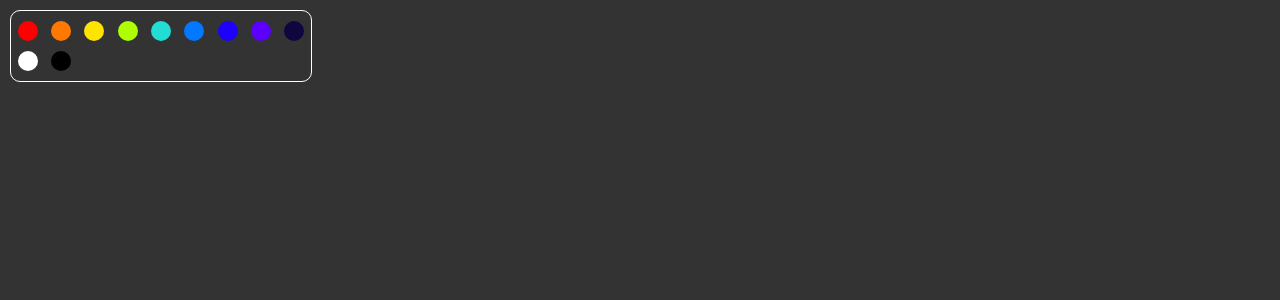
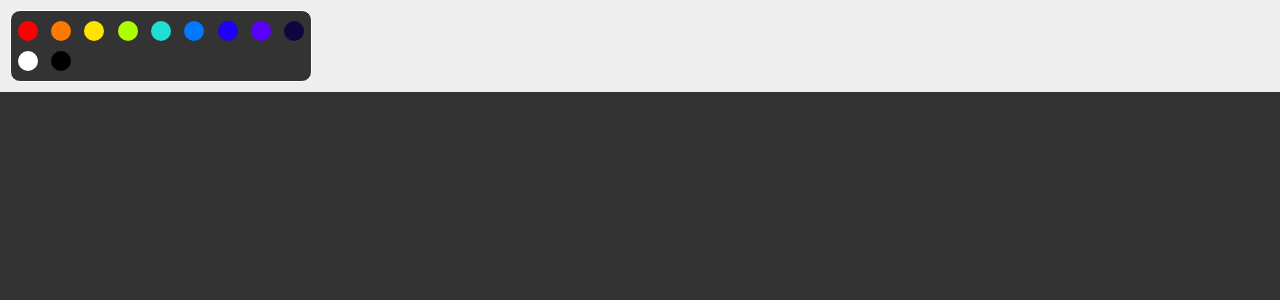
Before and after one commit to weswithley/co-mixing, a React app: page / in a window 1280 px wide. Shown: the top 300 px of the page. Built offline with nearby package versions, Linux system fonts and the light colour scheme.

Commit message:
Add / Remove ColorBtn.
Known problem : filter function in toolkit got error.


aaa

```diff
--- a/src/client/action/action.js
+++ b/src/client/action/action.js
@@ -1,5 +1,6 @@
 export const actionFilterList = {
   COLOR: 'COLOR',
+  COLOR_REMOVE: 'COLOR_REMOVE',
   REVERSE: 'REVERSE',
   ERASE: 'ERASE'
 }
--- a/src/client/component/App.js
+++ b/src/client/component/App.js
@@ -1,26 +1,29 @@
 // library
-import React, { useContext, Fragment } from 'react';
+import React, { useContext, useReducer } from 'react';
+
+// store
+import { CoMixingContext, mainEnum } from '../context/context';
+import { colorReducer } from '../reducer/reducer';
 
 // customize js
 import '../toolkit/toolkit.js';
 
 // components
 import { Nav } from './Nav';
-
-// store
-import { coMixingContext } from '../context/context';
+import { Mixer } from './Mixer';
 
 // scss
 import '../scss/style.scss';
 
 export const App = () => {
-  const context = useContext(coMixingContext);
+  const { colorDefaultEnum, colorNewEnum, iconDefaultEnum } = mainEnum;
+  const [colorUpdateNewEnum, colorReducerDispatch] = useReducer(colorReducer, colorNewEnum);
+  const context = { colorUpdateNewEnum, colorDefaultEnum, iconDefaultEnum, colorReducerDispatch }
 
   return (
-    <coMixingContext.Provider value={context }>
-      <Fragment>
-        <Nav></Nav>
-      </Fragment>
-    </coMixingContext.Provider>
+    <CoMixingContext.Provider value={ context }>
+      <Nav></Nav>
+      <Mixer></Mixer>
+    </CoMixingContext.Provider>
   );
 };
--- a/src/client/component/ColorBtn.js
+++ b/src/client/component/ColorBtn.js
@@ -6,15 +6,15 @@ import '../scss/color-btn.scss';
 
 export const ColorBtn = (props) => {
   let { colorSettings, colorSwitcher } = props;
-  const [colorSettingSettings, dispatch] = useReducer(colorSwitcher, colorSettings);
   const tmpRGB = 'rgb(' + colorSettings.rgb.r + ',' + colorSettings.rgb.g + ',' + colorSettings.rgb.b + ')';
 
   return (
     <div
       className="color-btn"
       style={{ backgroundColor: tmpRGB }}
-      onClick={() => dispatch(colorSettingSettings)}
-      onTouchStart={() => dispatch(colorSettingSettings)}>
+      onClick={() => colorSwitcher(colorSettings)}
+      onTouchStart={() => colorSwitcher(colorSettings)}
+    >
     </div>
   );
 };
--- /dev/null
+++ b/src/client/component/Mixer.js
@@ -0,0 +1,39 @@
+// library
+import React, { useContext, useEffect } from 'react';
+
+// action
+import { actionFilterList } from '../action/action';
+
+// components
+import { ColorBtn } from './ColorBtn';
+
+// scss
+import '../scss/mixer.scss';
+
+// context
+import { CoMixingContext } from '../context/context';
+
+export const Mixer = () => {
+  const { colorUpdateNewEnum, colorReducerDispatch } = useContext(CoMixingContext);
+
+  return (
+    <div className='mixer'>
+      {
+        colorUpdateNewEnum.map((item) => {
+          return (
+            <ColorBtn
+              key={'color-btn' + item.rgb.r + item.rgb.g + item.rgb.b}
+              colorSettings={
+                {
+                  type: actionFilterList.COLOR_REMOVE,
+                  rgb: item.rgb
+                }
+              }
+              colorSwitcher={colorReducerDispatch}>
+            </ColorBtn>
+          )
+        })
+      }
+    </div>
+  );
+};
--- a/src/client/component/Nav.js
+++ b/src/client/component/Nav.js
@@ -1,29 +1,26 @@
 // library
 import React, { useContext } from 'react';
-
-// customize js
-import '../toolkit/toolkit.js';
 
 // components
 import { ColorBtn } from './ColorBtn';
 
-// store
-import { coMixingContext } from '../context/context';
+// context
+import { CoMixingContext } from '../context/context';
 
 // scss
 import '../scss/nav.scss';
 
 export const Nav = () => {
-  const { colorDefaultEnum, colorReducer } = useContext(coMixingContext);
-
+  const { colorDefaultEnum, colorReducerDispatch } = useContext(CoMixingContext);
   return (
     <nav>
-      { colorDefaultEnum.map((item) => {
-        return (
+      {
+        colorDefaultEnum.map((item) => {
+          return (
             <ColorBtn
               key={'color-btn' + item.rgb.r + item.rgb.g + item.rgb.b}
               colorSettings={item}
-              colorSwitcher={colorReducer}>
+              colorSwitcher={colorReducerDispatch}>
             </ColorBtn>
           )
         })
--- a/src/client/context/context.js
+++ b/src/client/context/context.js
@@ -4,7 +4,7 @@ import React from 'react';
 import { actionFilterList } from '../action/action'
 
 // reducer
-import { colorReducer } from '../reducer/reducer';
+// import { colorReducer } from '../reducer/reducer';
 
 const colorDefaultEnum = [
   {
@@ -53,7 +53,7 @@ const colorDefaultEnum = [
   }
 ]
 
-const colorDrawEnum = []
+const colorNewEnum = []
 
 const iconDefaultEnum = [
   { 'name': 'undo', 'fa': 'fas fa-undo-alt' },
@@ -62,9 +62,8 @@ const iconDefaultEnum = [
 
 export const mainEnum = {
   colorDefaultEnum,
-  colorDrawEnum,
-  iconDefaultEnum,
-  colorReducer
+  colorNewEnum,
+  iconDefaultEnum
 }
 
-export const coMixingContext = React.createContext(mainEnum);
+export const CoMixingContext = React.createContext(mainEnum);
--- a/src/client/reducer/reducer.js
+++ b/src/client/reducer/reducer.js
@@ -1,23 +1,42 @@
-// library
-import { mainEnum } from '../context/context';
-
 // action
 import { actionFilterList } from '../action/action';
 
-export const colorReducer = (state = mainEnum.colorDefaultEnum[0], action) => {
-  console.log('state', state);
-  console.log('action', action);
+// toolkit
+import { findSpecificRgbItemIndex } from '../toolkit/toolkit';
+
+export const colorReducer = (state, action) => {
+  console.log('state-', state);
+  console.log('action-', action);
+
+  let resultArr = [];
 
   switch (action.type) {
     case actionFilterList.COLOR:
-      console.log('COLOR');
-      // e.target.style.backgroundColor
-      return state
+      resultArr = [...state];
+      switch(true){
+        case resultArr.length < 2 :
+          resultArr.push(action)
+          break;
+        case resultArr.length == 2 :
+          resultArr[1] = action
+          break;
+      }
+
+      return resultArr
+    case actionFilterList.COLOR_REMOVE:
+      console.log('COLOR_REMOVE');
+      resultArr = [...state];
+      // index = findSpecificRgbItemIndex(resultArr, action);
+      // console.log('index-', index);
+      // console.log('resultArr-', resultArr);
+      // resultArr.splice(index, 1);
+
+      return resultArr
     case actionFilterList.REVERSE:
       console.log('REVERSE');
-      return state
+      return action
     case actionFilterList.ERASE:
       console.log('ERASE');
-      return state
+      return action
   }
 }
--- /dev/null
+++ b/src/client/scss/mixer.scss
@@ -0,0 +1,5 @@
+.mixer{
+  width: 100vw;
+  height: 100vh;
+  background-color: #333;
+}
--- a/src/client/scss/nav.scss
+++ b/src/client/scss/nav.scss
@@ -8,7 +8,7 @@ nav{
 
   display: grid;
   grid-template-columns: repeat(9, 1fr);
-  // grid-column-gap: 0px;
 
-  /* cursor: move; */
+  position: relative;
+  z-index: 9;
 }
--- a/src/client/scss/style.scss
+++ b/src/client/scss/style.scss
@@ -7,7 +7,7 @@ body {
   overflow: hidden;
   font-family: '微軟正黑體';
   font-weight: 100;
-  background-color: #333;
+  // background-color: #333;
   margin: 0;
   padding: 0;
 }
--- a/src/client/toolkit/toolkit.js
+++ b/src/client/toolkit/toolkit.js
@@ -1,19 +1,12 @@
-const getPosition = () => {
-  console.log('getPosition');
+export const findSpecificRgbItemIndex = (arr, setting) => {
+  let resultArr = [];
+  resultArr = arr.map((loopItem, tmpIndex) => {
+    if (loopItem.rgb.r === setting.rgb.r && loopItem.rgb.g === setting.rgb.g && loopItem.rgb.b === setting.rgb.b){
+      return tmpIndex
+    }else{
+      return null
+    }
+  }).filter((filterItem) => { return !!filterItem || resultArr == 0 })
+
+  return resultArr[0]
 }
-
-const draw = (rgb) => {
-  const tmpCtx = canvas.getContext("2d");
-
-  tmpCtx.beginPath();
-  tmpCtx.lineWidth = Math.random() * 5;
-  tmpCtx.lineCap = 'round';
-
-  tmpCtx.strokeStyle = `rgba(${rgbEnum.r}, ${rgbEnum.g}, ${rgbEnum.b}, 1)`;
-
-  tmpCtx.moveTo(oldPos.x, oldPos.y);
-  setOldPosition(e);
-  tmpCtx.lineTo(oldPos.x, oldPos.y);
-
-  tmpCtx.stroke();
-}
```
